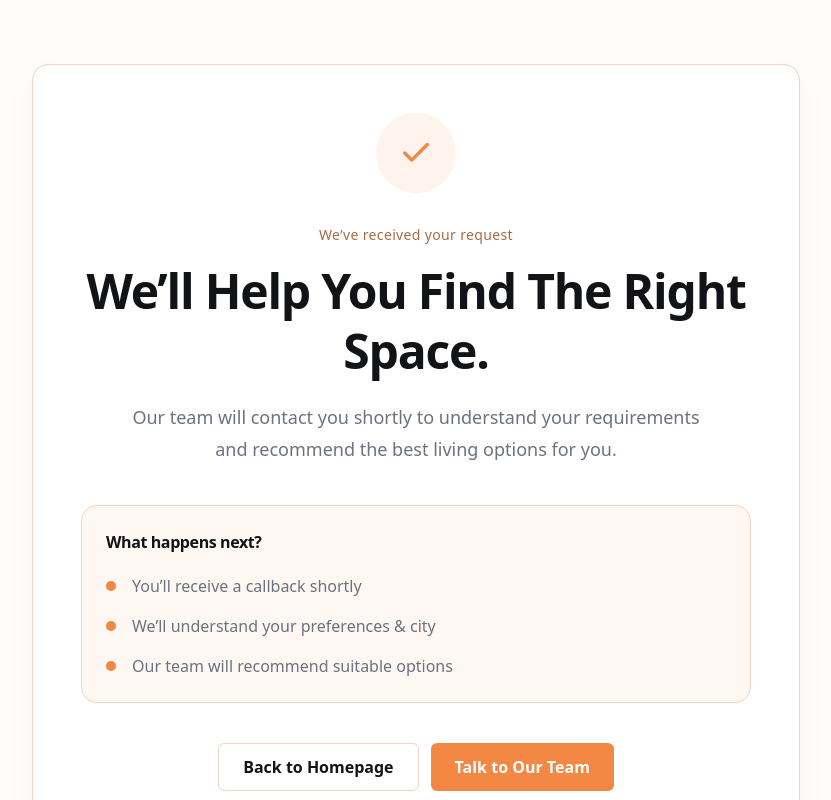
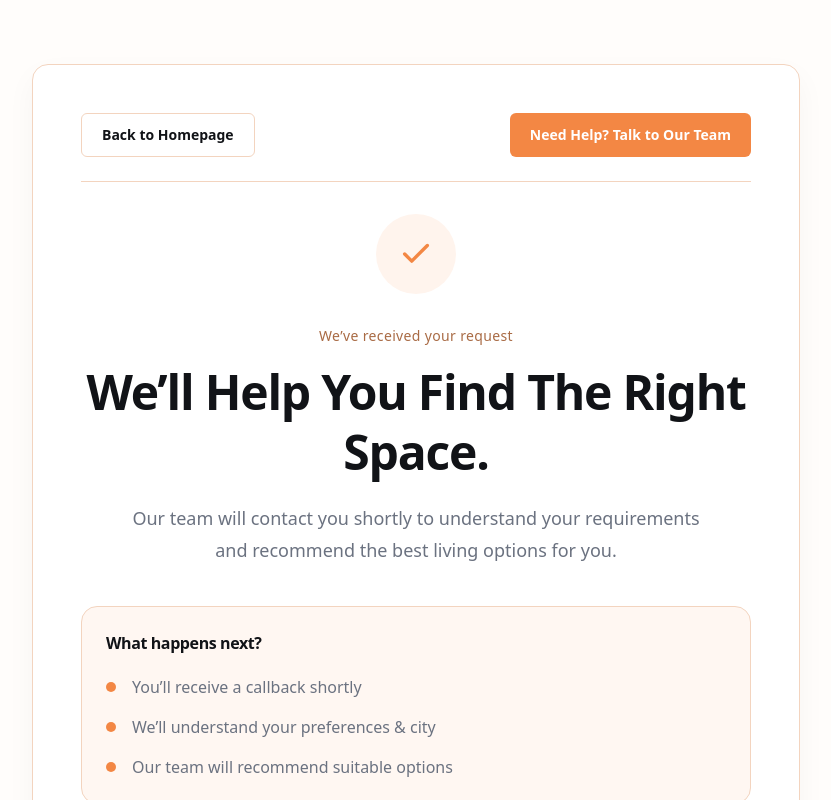
Before and after one commit to anukultyagi/testing-onepager-subdomain, a Next.js app: page /thank-you in a window 1280 px wide. Shown: the top 800 px of the page, without its empty margins (224-1055 px from the left). Built offline with nearby package versions, Linux system fonts and the light colour scheme; no server answers.

Commit message:
added top utility in thank you page

```diff
--- a/src/app/thank-you/page.js
+++ b/src/app/thank-you/page.js
@@ -5,65 +5,63 @@ import { CONTACT } from "@/data/contact";
 
 export default function ThankYouPage() {
   return (
+    <>
       <main className="min-h-screen bg-[#FFFDFB]">
+        <div className="mx-auto flex min-h-screen max-w-7xl items-center px-4 py-16 sm:px-6 lg:px-8">
+          <div className="mx-auto w-full max-w-3xl rounded-2xl border border-[#F3D4BF] bg-white p-6 shadow-[0_12px_30px_rgba(0,0,0,0.04)] sm:p-8 lg:p-12">
+            {/* Top utility row */}
+            <div className="mb-8 flex flex-col gap-3 border-b border-[#F3D4BF] pb-6 sm:flex-row sm:items-center sm:justify-between">
+              <Link
+                href="/"
+                className="inline-flex h-11 items-center justify-center rounded-md border border-[#F3D4BF] bg-white px-5 text-sm font-semibold text-(--text-primary) transition duration-300 hover:-translate-y-[2px]"
+              >
+                Back to Homepage
+              </Link>
 
-      <div className="mx-auto flex min-h-screen max-w-7xl items-center px-4 py-16 sm:px-6 lg:px-8">
-
-        <div className="mx-auto w-full max-w-3xl rounded-2xl border border-[#F3D4BF] bg-white p-6 shadow-[0_12px_30px_rgba(0,0,0,0.04)] sm:p-8 lg:p-12">
-
+              <a
+                href={`tel:+${CONTACT.mobile}`}
+                className="inline-flex h-11 items-center justify-center rounded-md bg-[#F38744] px-5 text-sm font-semibold text-white transition duration-300 hover:-translate-y-[2px] hover:opacity-95"
+              >
+                Need Help? Talk to Our Team
+              </a>
+            </div>
             {/* Success icon */}
             <div className="mx-auto flex h-20 w-20 items-center justify-center rounded-full bg-[#FFF4ED]">
-
-            <Check
-              size={34}
-              className="text-[#F38744]"
-              strokeWidth={2.4}
-            />
+              <Check size={34} className="text-[#F38744]" strokeWidth={2.4} />
             </div>
 
             {/* Heading */}
             <div className="mt-8 text-center">
-
               <p className="text-sm font-medium tracking-wide text-[#A96B45]">
                 We’ve received your request
               </p>
 
               <h1 className="mt-4 text-3xl font-semibold tracking-tight leading-tight text-(--text-primary) sm:text-4xl lg:text-5xl">
-              We’ll Help You Find
-              The Right Space.
+                We’ll Help You Find The Right Space.
               </h1>
 
               <p className="mx-auto mt-5 max-w-xl text-lg leading-8 text-(--text-secondary)">
-              Our team will contact you shortly
-              to understand your requirements
-              and recommend the best living
-              options for you.
+                Our team will contact you shortly to understand your
+                requirements and recommend the best living options for you.
               </p>
             </div>
 
             {/* What happens next */}
             <div className="mt-10 rounded-2xl border border-[#F3D4BF] bg-[#FFF7F2] p-6">
-
               <h2 className="font-semibold tracking-tight text-(--text-primary)">
                 What happens next?
               </h2>
 
               <div className="mt-5 space-y-4">
-
                 {[
                   "You’ll receive a callback shortly",
                   "We’ll understand your preferences & city",
                   "Our team will recommend suitable options",
                 ].map((item) => (
-                <div
-                  key={item}
-                  className="flex items-center gap-4"
-                >
+                  <div key={item} className="flex items-center gap-4">
                     <div className="h-2.5 w-2.5 rounded-full bg-[#F38744]" />
 
-                  <p className="text-(--text-secondary)">
-                    {item}
-                  </p>
+                    <p className="text-(--text-secondary)">{item}</p>
                   </div>
                 ))}
               </div>
@@ -71,7 +69,6 @@ export default function ThankYouPage() {
 
             {/* CTA */}
             <div className="mt-10 flex flex-col gap-3 sm:flex-row sm:justify-center">
-
               <Link
                 href="/"
                 className="inline-flex h-12 items-center justify-center rounded-md border border-[#F3D4BF] bg-white px-6 text-center font-semibold text-(--text-primary) transition duration-300 hover:-translate-y-[2px]"
@@ -94,5 +91,6 @@ export default function ThankYouPage() {
           </div>
         </div>
       </main>
+    </>
   );
 }
```
Lines whose indentation alone changed are shown as unchanged.
